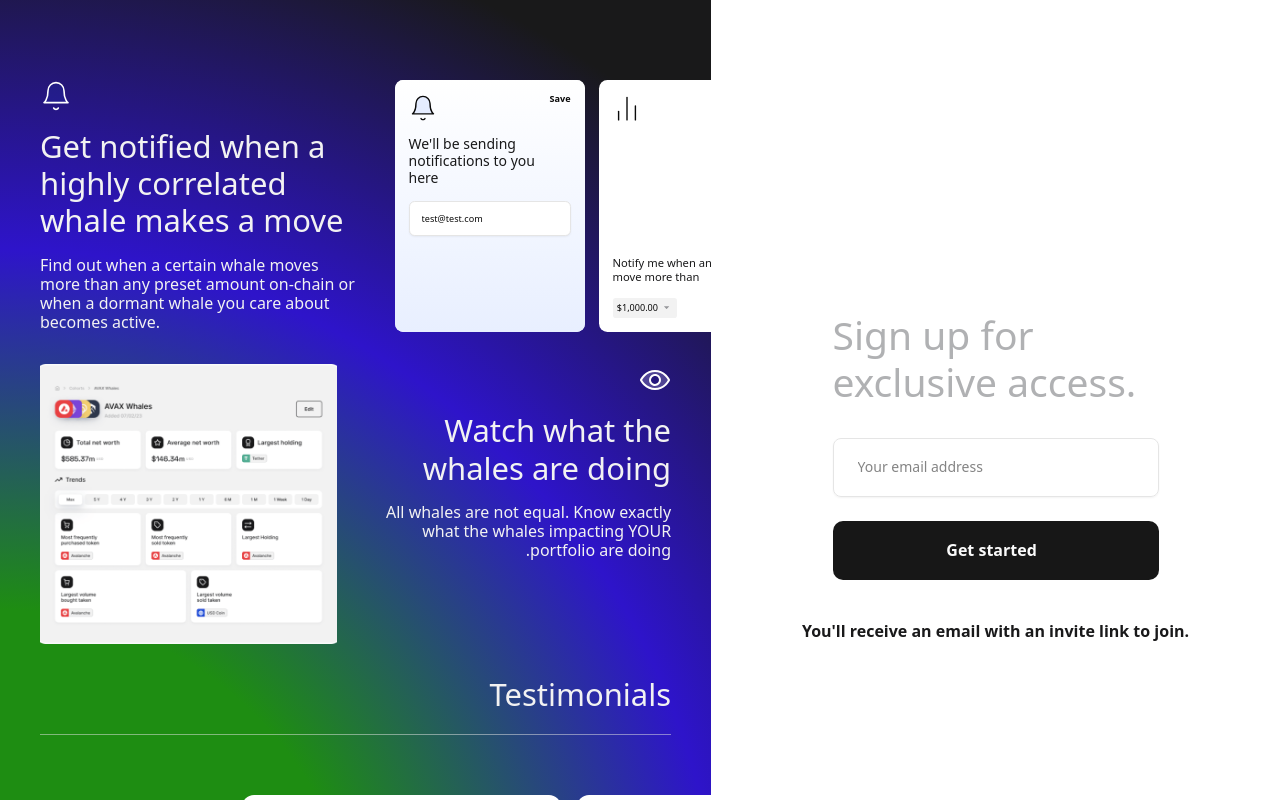
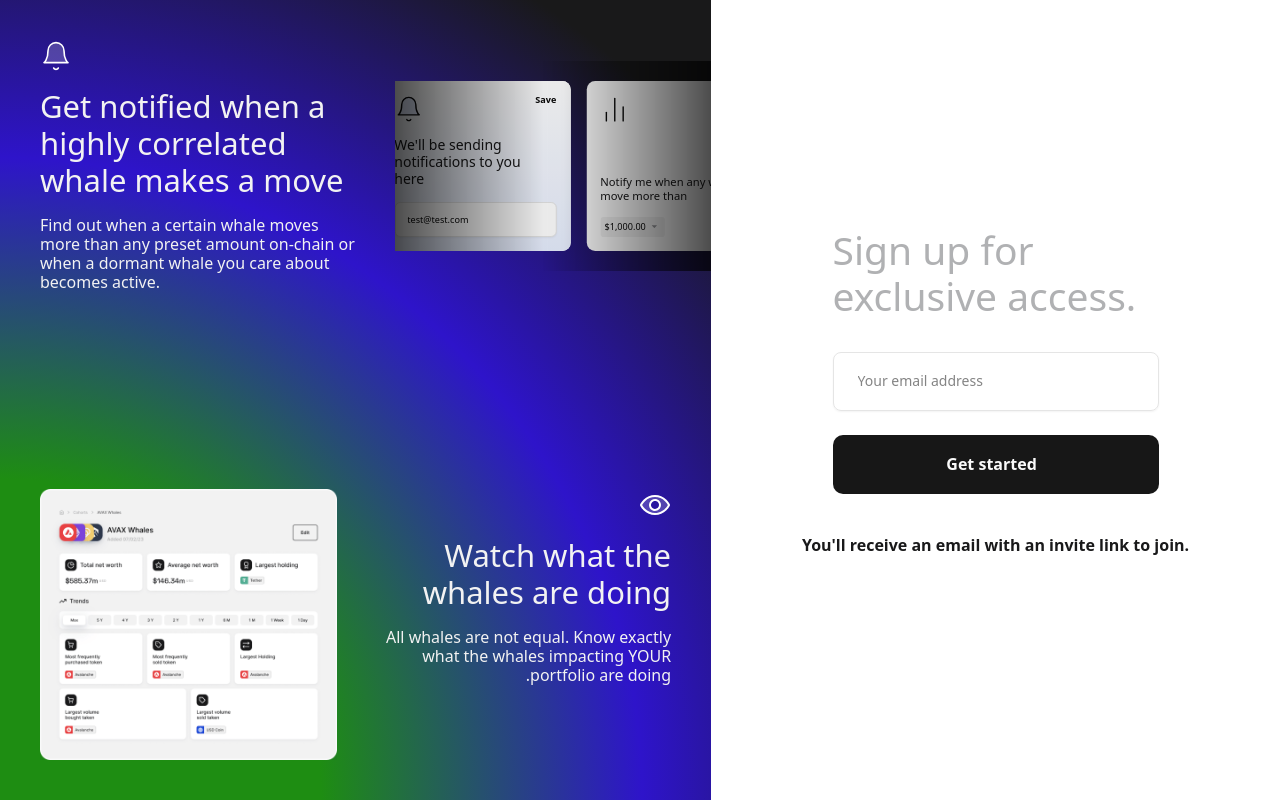
Before and after one commit to SuhelMakkad/sign-up-template, a Next.js app: page / in a window 1280 px wide. Shown: the top 800 px of the page. Built offline with nearby package versions, Linux system fonts and the light colour scheme.

Commit message:
Add autoplay functionality to carousel and update card components for improved layout and responsiveness

```diff
--- a/app/globals.css
+++ b/app/globals.css
@@ -107,3 +107,9 @@
   -webkit-text-stroke-color: black;
   color: white;
 }
+
+@utility hide-on-small-height {
+  @media (max-height: 960px) {
+    @apply hidden;
+  }
+}
--- a/app/page.tsx
+++ b/app/page.tsx
@@ -13,8 +13,8 @@ import { testimonials } from "@/data/testimonials"
 export default function Home() {
   return (
     <main className="h-dvh grid grid-cols-9">
-      <section className="col-span-5 size-full gap-8 lg:flex hidden gradient-background bg-(--gradient-background-to) pt-20 pb-10 justify-between flex-col">
-        <section className="grid grid-cols-2 gap-9.5 ps-10">
+      <section className="col-span-5 isolate size-full gap-8 lg:flex hidden gradient-background bg-(--gradient-background-to) pt-10 pb-10 justify-between flex-col">
+        <section className="grid grid-cols-2 items-center gap-9.5 ps-10">
           <TextSection
             Icon={BellIcon}
             className="max-w-80.5"
@@ -30,7 +30,7 @@ export default function Home() {
             alt="Preview"
             width={previewImage.width}
             height={previewImage.height}
-            className="w-auto h-70 object-cover"
+            className="h-auto w-83.75 object-cover"
           />
 
           <TextSection
@@ -42,14 +42,15 @@ export default function Home() {
           />
         </section>
 
-        <section className="flex flex-col relative">
+        <section className="flex flex-col relative hide-on-small-height">
           <h3 className="text-[#F2F2F2] font-medium text-[31px] text-end px-10">
             Testimonials
             <hr className="border-secondary/50 mb-15 mt-5" />
           </h3>
-          <LogoIcon className="size-15 text-white absolute bottom-0 left-10" />
           <Testimonials testimonials={testimonials} />
         </section>
+
+        <LogoIcon className="size-15 text-white absolute bottom-8 left-10 -z-10 hide-on-small-height" />
       </section>
 
       <section className="lg:col-span-4 col-span-full m-auto flex flex-col gap-6">
--- a/components/cards/base-card.tsx
+++ b/components/cards/base-card.tsx
@@ -9,9 +9,9 @@ export type BaseCardProps = {
 
 export const BaseCard = ({ Icon, header, body, className }: BaseCardProps) => {
   return (
-    <label
+    <div
       className={cn(
-        "p-3.5 rounded-[8.4px] bg-card flex flex-col gap-3.5 w-47.5 select-none cursor-pointer relative shrink-0",
+        "p-3.5 rounded-[8.4px] bg-card flex flex-col gap-3.5 w-47.5 select-none relative shrink-0 h-full",
         className
       )}
     >
@@ -20,6 +20,6 @@ export const BaseCard = ({ Icon, header, body, className }: BaseCardProps) => {
         {header}
       </div>
       {body}
-    </label>
+    </div>
   )
 }
--- a/components/cards/index.tsx
+++ b/components/cards/index.tsx
@@ -1,12 +1,51 @@
+"use client"
+
+import Autoplay from "embla-carousel-autoplay"
+
+import { Carousel, CarouselContent, CarouselItem } from "@/components/carousel"
+
 import { EmailNotificationCard } from "./email-notification-card"
 import { WalletDormantCard, WalletMoveCard } from "./select-cards"
 
+const directionDuration = 3500
+
+const carouselItems = [EmailNotificationCard, WalletMoveCard, WalletDormantCard]
+const plugins = [
+  Autoplay({
+    playOnInit: true,
+    delay: directionDuration,
+    stopOnMouseEnter: true,
+    stopOnInteraction: false,
+  }),
+]
+
+const duplicatedItems = [...carouselItems, ...carouselItems]
+
 export const Cards = () => {
   return (
-    <div className="flex gap-3.5 overflow-auto shrink-0">
-      <EmailNotificationCard />
-      <WalletMoveCard />
-      <WalletDormantCard />
-    </div>
+    <Carousel
+      className="w-full"
+      plugins={plugins}
+      opts={{
+        dragFree: true,
+        loop: true,
+        align: "start",
+        duration: directionDuration,
+      }}
+    >
+      <CarouselContent className="cursor-grab active:cursor-grabbing">
+        {duplicatedItems.map((Card, index) => (
+          <CarouselItem key={index} className="basis-auto h-auto select-none">
+            <Card />
+          </CarouselItem>
+        ))}
+      </CarouselContent>
+
+      {/* Left fade effect */}
+      <div className="absolute left-0 top-0 bottom-0 w-42 bg-linear-to-r from-black/70 to-transparent z-10 pointer-events-none" />
+
+      {/* Right fade effect */}
+      <div className="absolute right-0 -top-5 -bottom-5 w-42 bg-linear-to-l from-black/70 to-transparent z-10 pointer-events-none" />
+    </Carousel>
   )
 }
--- a/components/cards/select-cards.tsx
+++ b/components/cards/select-cards.tsx
@@ -17,7 +17,7 @@ export const WalletMoveCard = () => {
   return (
     <BaseCard
       Icon={BarsIcon}
-      header={<Checkbox defaultChecked />}
+      header={<Checkbox checked />}
       body={
         <div className="flex flex-col gap-3.75 mt-auto">
           <p className="text-[11.2px] font-medium w-37 text-secondary-foreground">
@@ -34,7 +34,7 @@ export const WalletDormantCard = () => {
   return (
     <BaseCard
       Icon={ClockIcon}
-      header={<Checkbox defaultChecked />}
+      header={<Checkbox checked />}
       body={
         <div className="flex flex-col gap-3.75 mt-auto">
           <p className="text-[11.2px] font-medium w-28.5 text-secondary-foreground">
--- a/components/icons/bell.tsx
+++ b/components/icons/bell.tsx
@@ -1,7 +1,11 @@
 export const BellIcon = ({
   bellFill,
+  bellFillOpacity,
   ...props
-}: React.SVGProps<SVGSVGElement> & { bellFill?: string }) => {
+}: React.SVGProps<SVGSVGElement> & {
+  bellFill?: string
+  bellFillOpacity?: string
+}) => {
   return (
     <svg
       width="28"
@@ -14,7 +18,7 @@ export const BellIcon = ({
       <path
         d="M21 9.33301C21 7.47649 20.2625 5.69601 18.9497 4.38326C17.637 3.07051 15.8565 2.33301 14 2.33301C12.1435 2.33301 10.363 3.07051 9.05025 4.38326C7.7375 5.69601 7 7.47649 7 9.33301C7 17.4997 3.5 19.833 3.5 19.833H24.5C24.5 19.833 21 17.4997 21 9.33301Z"
         fill={bellFill ?? "#165DFF"}
-        fillOpacity="0.1"
+        fillOpacity={bellFillOpacity ?? "0.1"}
         stroke="currentColor"
         strokeWidth="1.4"
         strokeLinecap="round"
--- a/components/input.tsx
+++ b/components/input.tsx
@@ -13,7 +13,8 @@ export const Input = ({
       data-slot="input"
       className={cn(
         "file:text-foreground placeholder:text-muted-foreground selection:bg-primary selection:text-primary-foreground dark:bg-input/30 border-input h-9 w-full min-w-0 rounded-md border bg-transparent px-3 py-1 text-base shadow-xs transition-[color,box-shadow] outline-none file:inline-flex file:h-7 file:border-0 file:bg-transparent file:text-sm file:font-medium disabled:pointer-events-none disabled:cursor-not-allowed disabled:opacity-50 md:text-sm",
-        "focus-visible:border-ring focus-visible:ring-ring/50 focus-visible:ring-[1px] hover:ring hover:ring-ring/50 read-only:cursor-default",
+        "focus-visible:border-ring focus-visible:ring-ring/50 focus-visible:ring-[1px] hover:ring hover:ring-ring/50",
+        "read-only:ring-0 read-only:hover:ring-0 read-only:focus-visible:ring-0 read-only:focus-visible:border-input read-only:cursor-default read-only:bg-background",
         "aria-invalid:ring-destructive/20 dark:aria-invalid:ring-destructive/40 aria-invalid:border-destructive",
         className
       )}
--- a/components/text-section.tsx
+++ b/components/text-section.tsx
@@ -15,9 +15,14 @@ export const TextSection = ({
   description,
   className,
 }: TextSectionProps) => {
+  const iconProps = {
+    className: "size-8 text-white",
+    bellFillOpacity: "0.2",
+    bellFill: "#fff",
+  }
   return (
     <section dir={dir} className={cn("flex flex-col gap-4 me-auto", className)}>
-      <Icon className="size-8 text-white" />
+      <Icon {...iconProps} />
       <h2 className="text-[#F2F2F2] font-medium text-[31px]">{title}</h2>
       <p className="text-[#F2F2F2] text-base font-medium">{description}</p>
     </section>
--- a/package.json
+++ b/package.json
@@ -15,6 +15,7 @@
     "@radix-ui/react-slot": "^1.2.4",
     "class-variance-authority": "^0.7.1",
     "clsx": "^2.1.1",
+    "embla-carousel-autoplay": "^8.6.0",
     "embla-carousel-react": "^8.6.0",
     "lucide-react": "^0.561.0",
     "motion": "^12.23.26",
```
Also changed, not shown: 1 other file (tests, documents, lock files or other folders).
